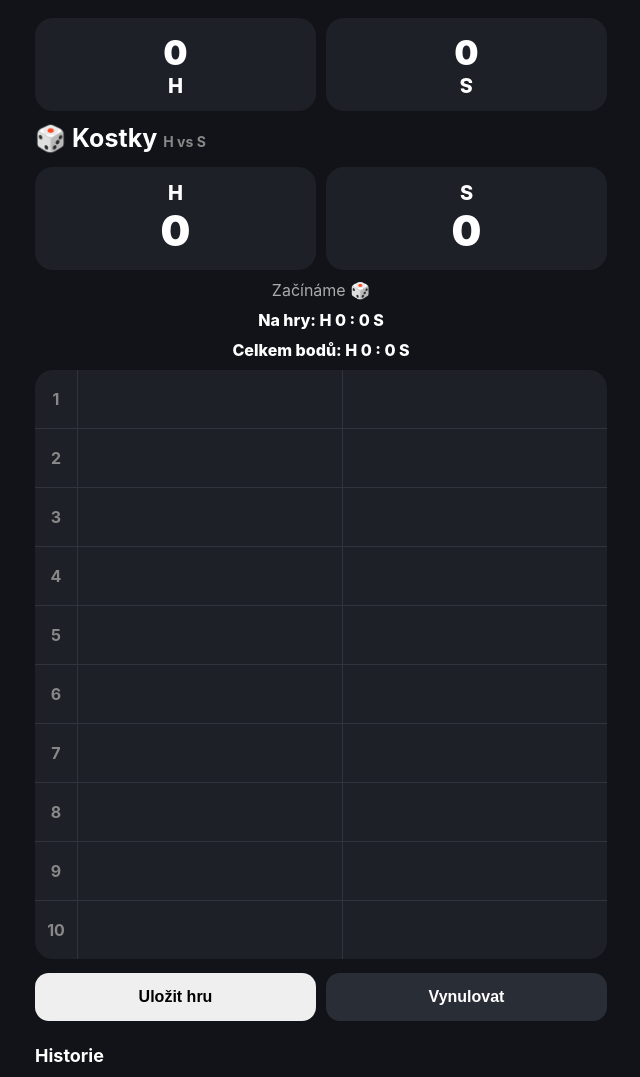
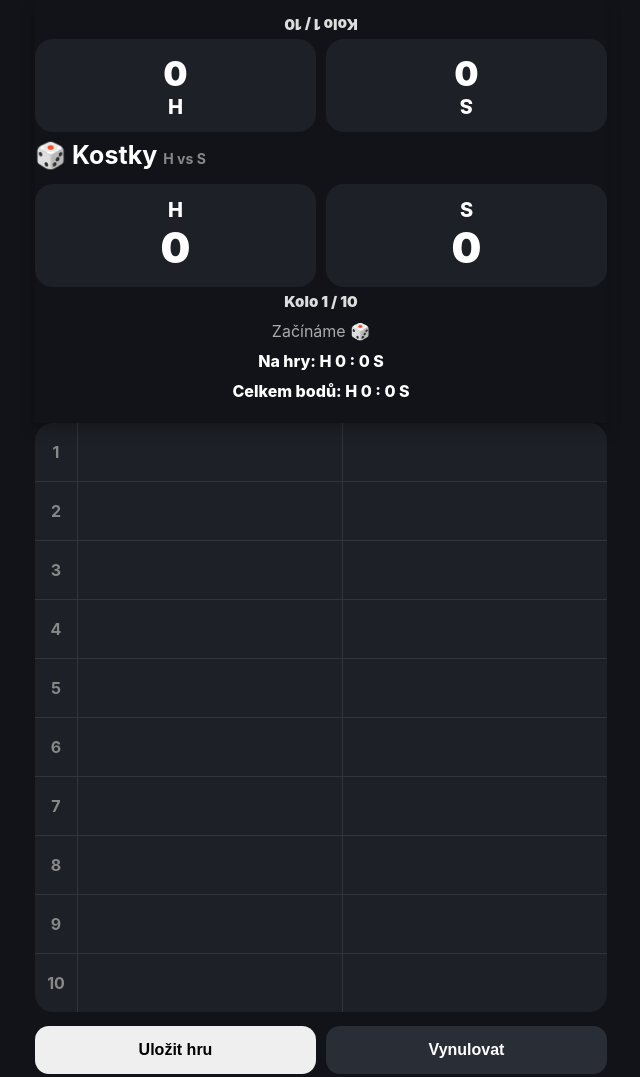
Before and after one commit to spavlacek-glitch/Kostky, a plain HTML site: page index.html in a window 1280 px wide. Shown: the top 1077 px of the page, without its empty margins (319-959 px from the left). Drawn offline with Linux system fonts and the light colour scheme.

Commit message:
Pin dashboard and add mirrored round indicator

```diff
--- a/index.html
+++ b/index.html
@@ -3,17 +3,21 @@
 <meta name="apple-mobile-web-app-capable" content="yes"><title>Kostky H vs S</title>
 <style>
 *{box-sizing:border-box}body{margin:0;background:#111318;color:#fff;font-family:-apple-system,BlinkMacSystemFont,"Segoe UI",sans-serif}
-main{max-width:600px;margin:auto;padding:18px 14px 40px}h1{margin:0 0 14px;font-size:25px}.mirror{transform:rotate(180deg);margin-bottom:12px}.mirror .total{font-size:34px}
+main{max-width:600px;margin:auto;padding:0 14px 40px}h1{margin:0 0 14px;font-size:25px}.dashboard{position:sticky;top:0;z-index:20;background:#111318;padding:10px 0 12px;box-shadow:0 8px 14px rgba(0,0,0,.22)}.mirror{transform:rotate(180deg);margin-bottom:8px}.mirror .total{font-size:34px}.round{text-align:center;font-size:15px;font-weight:900;margin:5px 0;color:#ddd}.round.mirrored{transform:rotate(180deg)}
 .score{display:grid;grid-template-columns:1fr 1fr;gap:10px}.card{background:#1d2027;border:2px solid transparent;border-radius:18px;text-align:center;padding:12px}.card.win{border-color:#fff}.who{font-size:20px;font-weight:800}.total{font-size:42px;font-weight:900}.status{text-align:center;color:#aaa;margin:10px}
 .grid{overflow:hidden;border-radius:18px;background:#1d2027}.row{display:grid;grid-template-columns:42px 1fr 1fr;border-bottom:1px solid #30343d}.row:last-child{border:0}.n{display:grid;place-items:center;color:#888;font-weight:700}
 input{width:100%;min-height:58px;border:0;border-left:1px solid #30343d;background:transparent;color:white;text-align:center;font-size:23px;font-weight:800;outline:0}input:focus{background:#292d36}
 .actions{display:grid;grid-template-columns:1fr 1fr;gap:10px;margin-top:14px}button{border:0;border-radius:14px;padding:15px;font-size:16px;font-weight:800}.dark{background:#292d36;color:#fff}
 h2{font-size:18px;margin-top:24px}.hist{display:flex;justify-content:space-between;background:#1d2027;padding:12px 14px;border-radius:12px;margin:8px 0}.muted{color:#777;font-size:13px;text-align:center;margin-top:14px}
 </style></head><body><main>
+<div class="dashboard">
+<div id="mround" class="round mirrored">Kolo 1 / 10</div>
 <div class="score mirror"><div id="mcS" class="card"><div class="who">S</div><div id="mtS" class="total">0</div></div><div id="mcH" class="card"><div class="who">H</div><div id="mtH" class="total">0</div></div></div>
 <h1>🎲 Kostky <small style="color:#888;font-size:14px">H vs S</small></h1>
 <div class="score"><div id="cH" class="card"><div class="who">H</div><div id="tH" class="total">0</div></div><div id="cS" class="card"><div class="who">S</div><div id="tS" class="total">0</div></div></div>
-<div id="status" class="status">Začínáme 🎲</div><div id="games" class="status" style="font-weight:800;color:#fff">Na hry: H 0 : 0 S</div><div id="points" class="status" style="font-weight:800;color:#fff">Celkem bodů: H 0 : 0 S</div><div id="grid" class="grid"></div>
+<div id="round" class="round">Kolo 1 / 10</div>
+<div id="status" class="status">Začínáme 🎲</div><div id="games" class="status" style="font-weight:800;color:#fff">Na hry: H 0 : 0 S</div><div id="points" class="status" style="font-weight:800;color:#fff">Celkem bodů: H 0 : 0 S</div>
+</div><div id="grid" class="grid"></div>
 <div class="actions"><button id="save">Uložit hru</button><button id="reset" class="dark">Vynulovat</button></div>
 <h2>Historie</h2><div id="history"></div><button id="wipe" class="dark" style="width:100%">Smazat historii</button>
 <div class="muted">Rozehraná hra i historie se ukládají automaticky v Safari.</div>
@@ -24,7 +28,8 @@ for(const p of ['H','S'])d[p]=Array.from({length:N},(_,i)=>d[p]?.[i]??'');
 const g=document.getElementById('grid');
 for(let i=0;i<N;i++){let r=document.createElement('div');r.className='row';r.innerHTML='<div class="n">'+(i+1)+'</div><input inputmode="numeric" data-p="H" data-i="'+i+'" value="'+d.H[i]+'"><input inputmode="numeric" data-p="S" data-i="'+i+'" value="'+d.S[i]+'">';g.appendChild(r)}
 const sum=p=>d[p].reduce((a,v)=>a+(parseInt(v)||0),0);
-function draw(){let h=sum('H'),s=sum('S');tH.textContent=h;tS.textContent=s;mtH.textContent=h;mtS.textContent=s;cH.classList.toggle('win',h>s);cS.classList.toggle('win',s>h);mcH.classList.toggle('win',h>s);mcS.classList.toggle('win',s>h);status.textContent=(h===0&&s===0)?'Začínáme 🎲':h===s?'Shodné skóre — hra pokračuje 🎲':(h>s?'H':'S')+' vede o '+Math.abs(h-s);localStorage.setItem(K,JSON.stringify(d))}
+function currentRound(){let last=-1;for(let i=0;i<N;i++)if(d.H[i]!==''||d.S[i]!=='')last=i;return Math.min(N,last+2)}
+function draw(){let h=sum('H'),s=sum('S'),r=currentRound();round.textContent='Kolo '+r+' / '+N;mround.textContent='Kolo '+r+' / '+N;tH.textContent=h;tS.textContent=s;mtH.textContent=h;mtS.textContent=s;cH.classList.toggle('win',h>s);cS.classList.toggle('win',s>h);mcH.classList.toggle('win',h>s);mcS.classList.toggle('win',s>h);status.textContent=(h===0&&s===0)?'Začínáme 🎲':h===s?'Shodné skóre — hra pokračuje 🎲':(h>s?'H':'S')+' vede o '+Math.abs(h-s);localStorage.setItem(K,JSON.stringify(d))}
 g.oninput=e=>{if(e.target.tagName!=='INPUT')return;e.target.value=e.target.value.replace(/\D/g,'');d[e.target.dataset.p][+e.target.dataset.i]=e.target.value;draw()};
 function history(){let a=JSON.parse(localStorage.getItem(HK)||'[]'),el=document.getElementById('history');let hw=a.filter(x=>x.h>x.s).length,sw=a.filter(x=>x.s>x.h).length,hp=a.reduce((n,x)=>n+(Number(x.h)||0),0),sp=a.reduce((n,x)=>n+(Number(x.s)||0),0);document.getElementById('games').textContent='Na hry: H '+hw+' : '+sw+' S';document.getElementById('points').textContent='Celkem bodů: H '+hp.toLocaleString('cs-CZ')+' : '+sp.toLocaleString('cs-CZ')+' S';el.innerHTML=a.length?a.map(x=>'<div class="hist"><span>'+x.date+'</span><strong>H '+x.h+' : '+x.s+' S</strong></div>').join(''):'<div class="muted">Zatím žádná uložená hra.</div>'}
 function blank(){d={H:Array(N).fill(''),S:Array(N).fill('')};document.querySelectorAll('input').forEach(x=>x.value='');draw()}
```
